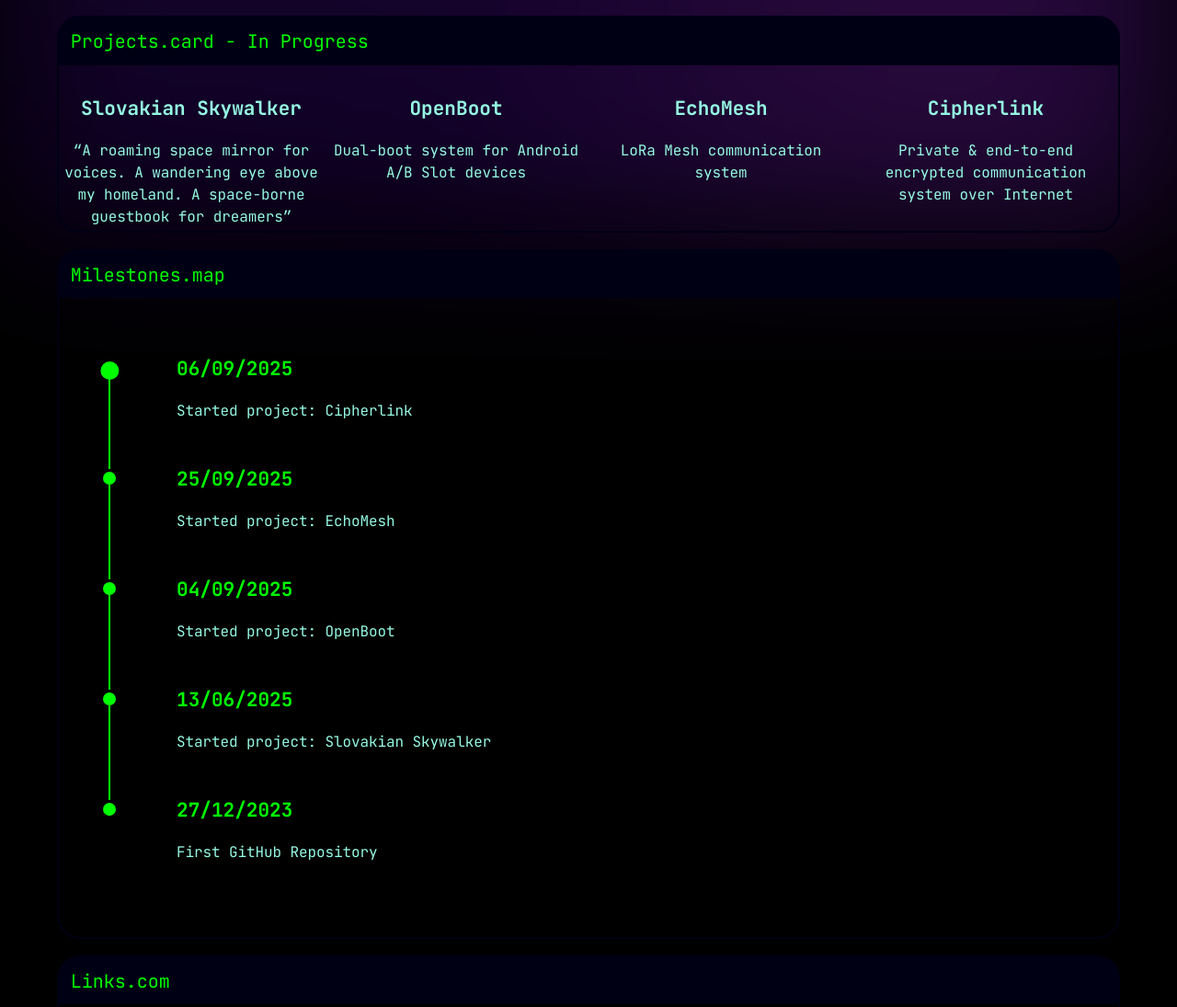
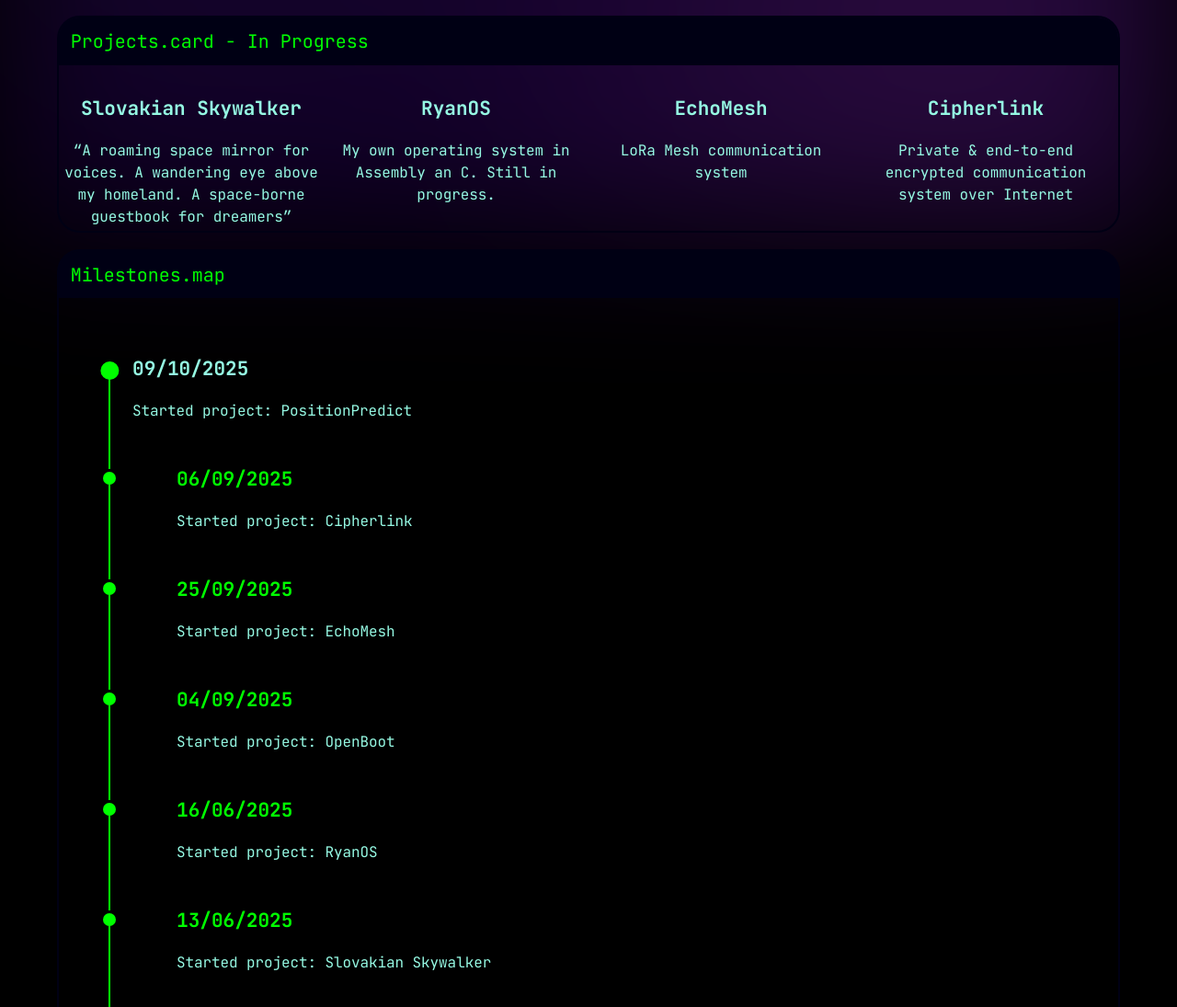
Before and after one commit to RcodePlay/portfolio, an Astro site: page / in a window 1280 px wide. Shown: the part 550-1645 px from the top of the page at 92% size. Built offline with nearby package versions, Linux system fonts and the light colour scheme; Astro itself is replaced by a stand-in of ours.

Commit message:
Updated the portfolio with new projects

```diff
--- a/src/components/Milestones.astro
+++ b/src/components/Milestones.astro
@@ -4,6 +4,11 @@
   </div>
   <div class="timeline">
     <div class="milestone latest">
+      <span class="dot"></span>
+      <h3>09/10/2025</h3>
+      <p>Started project: PositionPredict</p>
+    </div>
+    <div class="milestone">
       <span class="dot"></span>
       <div class="content">
         <h3>06/09/2025</h3>
@@ -27,6 +32,13 @@
     <div class="milestone">
       <span class="dot"></span>
       <div class="content">
+        <h3>16/06/2025</h3>
+        <p>Started project: RyanOS</p>
+      </div>
+    </div>
+    <div class="milestone">
+      <span class="dot"></span>
+      <div class="content">
         <h3>13/06/2025</h3>
         <p>Started project: Slovakian Skywalker</p>
       </div>
--- a/src/components/Projects.astro
+++ b/src/components/Projects.astro
@@ -15,8 +15,8 @@
       </p>
     </div>
     <div class="card" onclick="show('popup2')">
-      <h3>OpenBoot</h3>
-      <p>Dual-boot system for Android A/B Slot devices</p>
+      <h3>RyanOS</h3>
+      <p>My own operating system in Assembly an C. Still in progress.</p>
     </div>
     <div class="card" onclick="show('popup3')">
       <h3>EchoMesh</h3>
```
